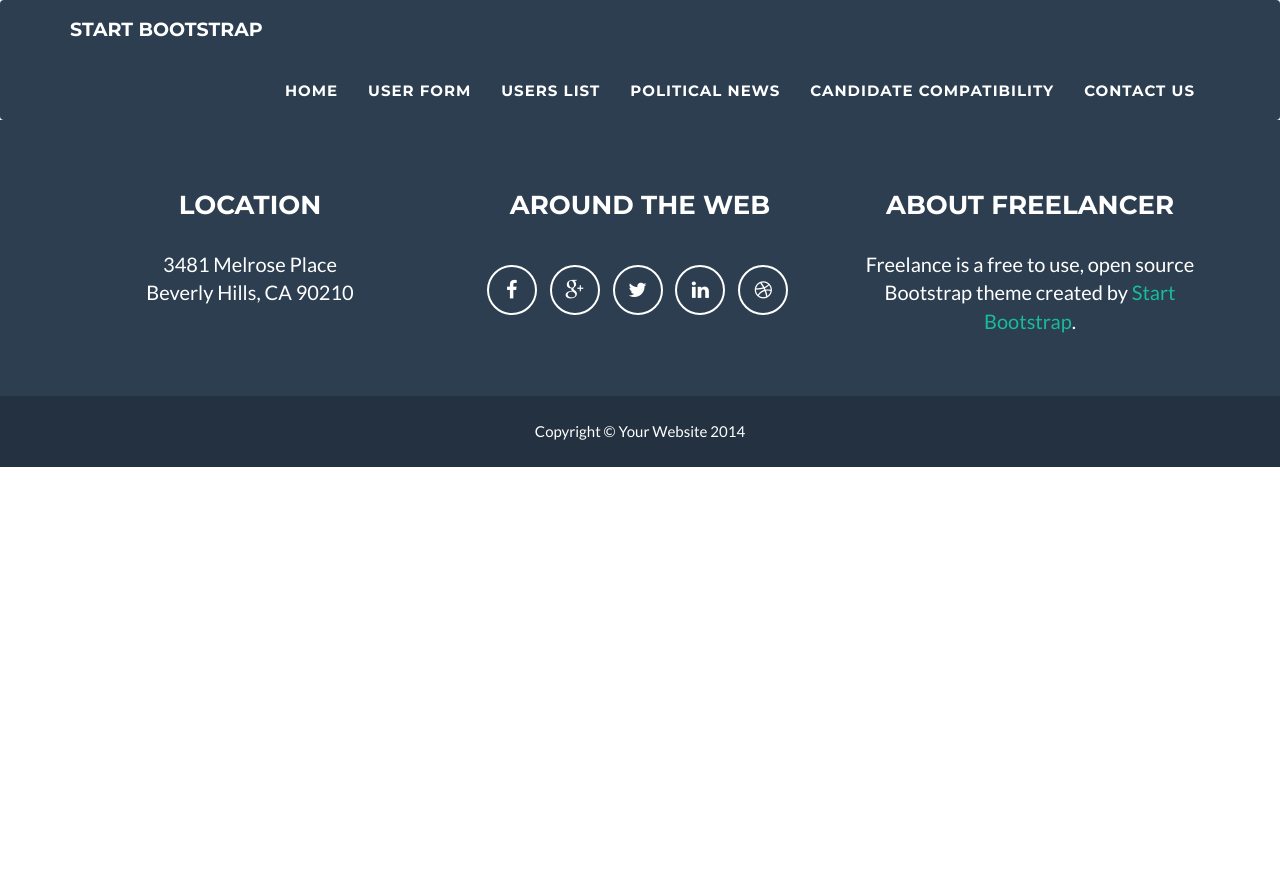
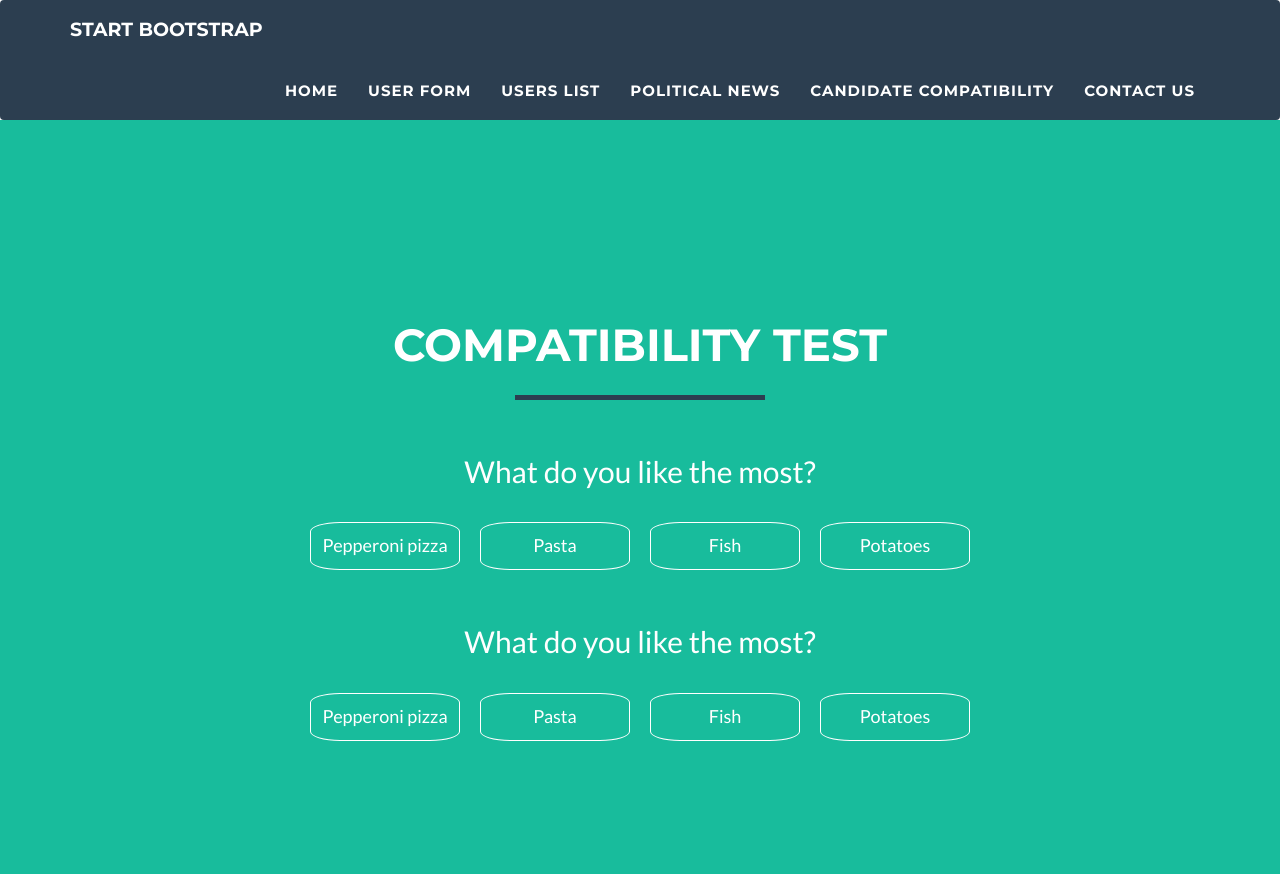
Before and after one commit to mdsawye/Political-Dynamo, a website: page angular/index.html at #/Compatibility in a window 1280 px wide. Shown: the top 874 px of the page. Before the commit the page ends 800 px from the top, so only its background shows below. Drawn offline with nearby package versions, Linux system fonts and the light colour scheme.

Commit message:
kompatibility sektion

```diff
--- a/angular/app/Controllers/CompatibilityController.js
+++ b/angular/app/Controllers/CompatibilityController.js
@@ -0,0 +1,68 @@
+angular
+    .module('politics')
+    .controller('CompatibilityCtrl', function ($scope) {
+        console.log("Inside compatibility controller");
+        $scope.points = 0;
+        $scope.count = 0;
+
+        //Add more questions
+        $scope.questions = [
+            {
+                question: "What do you like the most?",
+                answers: [
+                    {
+                        text: "Pepperoni pizza",
+                        value: 1
+                    },
+                    {
+                        text: "Pasta",
+                        value: -4
+                    },
+                    {
+                        text: "Fish",
+                        value: -2
+                    },
+                    {
+                        text: "Potatoes",
+                        value: 3
+                    }
+                ]
+            },
+            {
+                question: "What do you like the most?",
+                answers: [
+                    {
+                        text: "Pepperoni pizza",
+                        value: 1
+                    },
+                    {
+                        text: "Pasta",
+                        value: -4
+                    },
+                    {
+                        text: "Fish",
+                        value: -2
+                    },
+                    {
+                        text: "Potatoes",
+                        value: 3
+                    }
+                ]
+            }
+        ];
+
+        $scope.selectAnswer = function(answerValue) {
+            $scope.points = $scope.points + answerValue;
+            $scope.count++;
+
+            if($scope.count == 10) {
+                alert("Finish, your result is " + $scope.points);
+            }
+
+            //Use a if else statements for showing the type of compatibility
+            //Save the user score in database
+
+            console.log("count: " + $scope.count);
+            console.log("points: " + $scope.points);
+        }
+    });
--- a/angular/app/Views/Compatibility.html
+++ b/angular/app/Views/Compatibility.html
@@ -0,0 +1,19 @@
+<header>
+    <!-- Registration Section -->
+    <section id="compatibility">
+        <div class="container">
+            <div class="row">
+                <div class="col-lg-12 text-center">
+                    <h2>Compatibility test</h2>
+                    <hr class="star-primary">
+                </div>
+            </div>
+            <div class="row">
+                <div class="col-lg-8 col-lg-offset-2 question" ng-repeat="question in questions">
+                    <div class="question-text">{{question.question}}</div>
+                    <div class="answer" ng-repeat="answer in question.answers" ng-click="selectAnswer(answer.value)">{{answer.text}}</div>
+                </div>
+            </div>
+        </div>
+    </section>
+</header>
--- a/angular/css/PoliStyle.css
+++ b/angular/css/PoliStyle.css
@@ -10,3 +10,24 @@ input{color: black;
 header .container{
 	padding-top: 100px;
 }
+
+.question {
+	margin-top: 20px;
+	margin-bottom: 20px;
+}
+
+.question-text {
+	font-size: 2em;
+	margin-bottom: 20px;
+}
+
+.answer {
+	width: 20%;
+	display: inline-block;
+	border: 1px solid white;
+	border-radius: 20%;
+	padding: 10px;
+	margin: 10px;
+	cursor: pointer;
+	font-size: 1.2em;
+}
--- a/angular/index.html
+++ b/angular/index.html
@@ -173,6 +173,7 @@
 <script src="app/Controllers/EconomicIssueController.js"></script>
 <script src="app/Controllers/GlobalIssueController.js"></script>
 <script src="app/Controllers/SocialIssueController.js"></script>
+<script src="app/Controllers/CompatibilityController.js"></script>
 
 </body>
 
```
Also changed, not shown: 1 other file.
